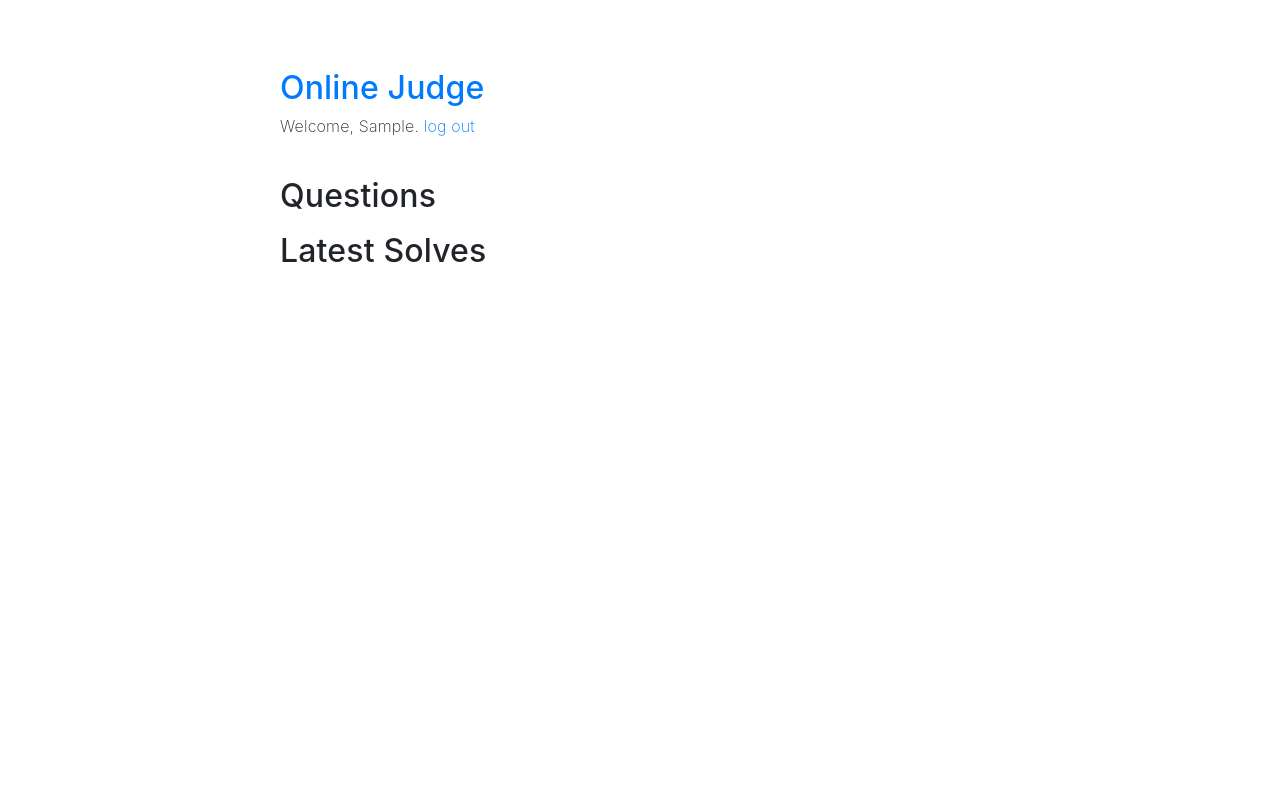
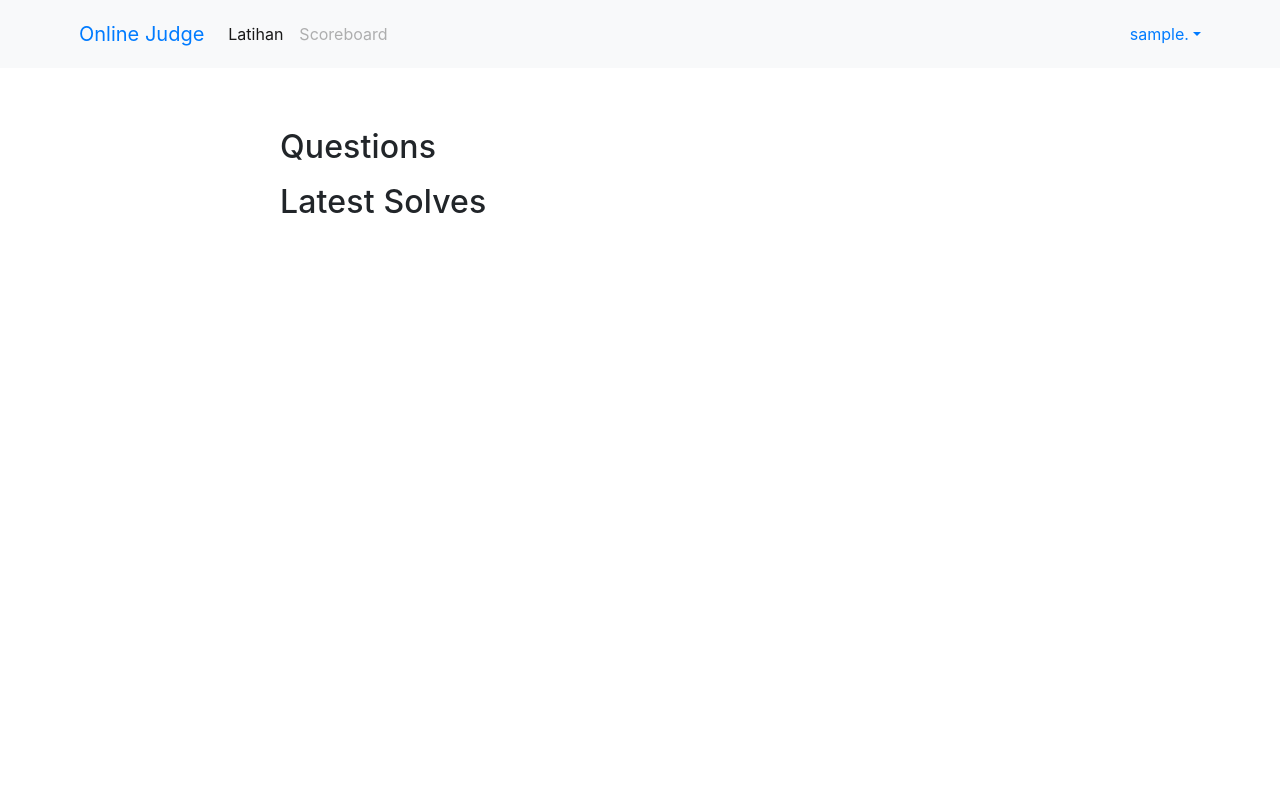
Before and after one commit to ramadistra/tarung-judge, a Django app: page / in a window 1280 px wide. Run offline with Django 3.2, Linux system fonts and the light colour scheme; the visitor is signed in with stand-in values (Sample User, id 1); data that the repository does not hold is empty; some libraries are stand-ins or nearby versions.

Commit message:
Added a brand-new navbar

```diff
--- a/myjudge/static/default.css
+++ b/myjudge/static/default.css
@@ -2,18 +2,23 @@ li {
     margin: 0.75em 0;
 }
 
-body {
+.content {
 margin: 0 auto;
 max-width: 48em;
-margin-top: 4em;
-padding: 0.5% 2em 8em 1.5em;
+margin-top: 3em;
+padding: 1% 2em 8em 1.5em;
 font-weight: 200;
 line-height: 1.5;
 letter-spacing: .01em;
 }
 
+.navbar-brand{
+    font-weight: medium;
+    color:  #007bff !important;
+}
+
 .sample{
-    background:#eee;
+    background:#eff2f5;
     padding:8px;
     margin: 8px 0 12px 0;
 }
--- a/onlinejudge/templates/onlinejudge/base.html
+++ b/onlinejudge/templates/onlinejudge/base.html
@@ -5,19 +5,50 @@
     <meta charset="utf-8">
     <meta name="viewport" content="width=device-width, initial-scale=1, shrink-to-fit=no">
     <link rel="stylesheet" href="https://maxcdn.bootstrapcdn.com/bootstrap/4.0.0-beta/css/bootstrap.min.css" integrity="sha384-/Y6pD6FV/Vv2HJnA6t+vslU6fwYXjCFtcEpHbNJ0lyAFsXTsjBbfaDjzALeQsN6M" crossorigin="anonymous">
+    <script src="https://code.jquery.com/jquery-3.2.1.slim.min.js" integrity="sha384-KJ3o2DKtIkvYIK3UENzmM7KCkRr/rE9/Qpg6aAZGJwFDMVNA/GpGFF93hXpG5KkN" crossorigin="anonymous"></script>
+    <script src="https://cdnjs.cloudflare.com/ajax/libs/popper.js/1.11.0/umd/popper.min.js" integrity="sha384-b/U6ypiBEHpOf/4+1nzFpr53nxSS+GLCkfwBdFNTxtclqqenISfwAzpKaMNFNmj4" crossorigin="anonymous"></script>
+    <script src="https://maxcdn.bootstrapcdn.com/bootstrap/4.0.0-beta/js/bootstrap.min.js" integrity="sha384-h0AbiXch4ZDo7tp9hKZ4TsHbi047NrKGLO3SEJAg45jXxnGIfYzk4Si90RDIqNm1" crossorigin="anonymous"></script>
     <link rel="stylesheet" href="{% static 'default.css' %}">
     {% block head %}{% endblock %}
 </head>
 
-<h2><a href="{% url 'home' %}">Online Judge</a></h2>
-{% block login_status %}
-{% if user.is_authenticated %}
-<p>Welcome, {{ user.first_name }}. <a href="{% url 'logout' %}">log out</a></p>
-{% else %}
-<p>You are not signed in, <a href="{% url 'login' %}">log in.</a></p>
-{% endif %}
-{% endblock%}<br>
+<body>
+<!--Navbar!-->
+<nav class="navbar navbar-expand-lg navbar-light bg-light" style="padding: 0.125em 4em;">
+    <div class="container-fluid">
+        <a class="navbar-brand" href="/">Online Judge</a>
+        <button class="navbar-toggler" type="button" data-toggle="collapse" data-target="#navbarSupportedContent" aria-controls="navbarSupportedContent" aria-expanded="false" aria-label="Toggle navigation">
+          <span class="navbar-toggler-icon"></span>
+        </button>
 
+        <div class="collapse navbar-collapse" id="navbarSupportedContent">
+          <ul class="navbar-nav mr-auto">
+            <li class="nav-item">
+                    <a class="nav-link active" href="/">Latihan</a>
+            </li>
+            <li class="nav-item">
+              <a class="nav-link disabled" href="#">Scoreboard</a>
+            </li>
+          </ul>
+          <ul class="nav navbar-nav navbar-right">
+                {% if user.is_authenticated %}
+                <li class="dropdown">
+                  <a href="#" class="dropdown-toggle" data-toggle="dropdown" role="button" aria-haspopup="true" aria-expanded="false">{{user.username}}.<span class="caret"></span></a>
+                  <ul class="dropdown-menu" style="padding:0 0 0 1em">
+                    <li><a href="/profile/{{user.username}}">My Profile</a></li>
+                    <li role="separator" class="divider"></li>
+                    <li><a href="/logout">Log Out</a></li>
+                  </ul>
+                </li>
+                {% else %}
+                <a class="btn btn-bd-blue navbar-btn" href="/login">Log In</a>
+                {% endif %}
+              </ul>
+        </div>
+      </nav>
+<div class="content">
 {% block body %}
 {% endblock %}
+</div>
+</body>
 </html>
--- a/onlinejudge/templates/onlinejudge/result.html
+++ b/onlinejudge/templates/onlinejudge/result.html
@@ -2,7 +2,7 @@
 {% block title %}Result{% endblock %}
 {% block body %}
 Verdict:
-{% if attempt.status == 1 %} accepted :D
+{% if attempt.status == 1 or attempt.status == 5 %} accepted :D
 {% elif attempt.status == 0 %} wrong :(
 {% else %} error<br><br>diperiksa lagi ya kodingannya :)
 {% endif %}
```
